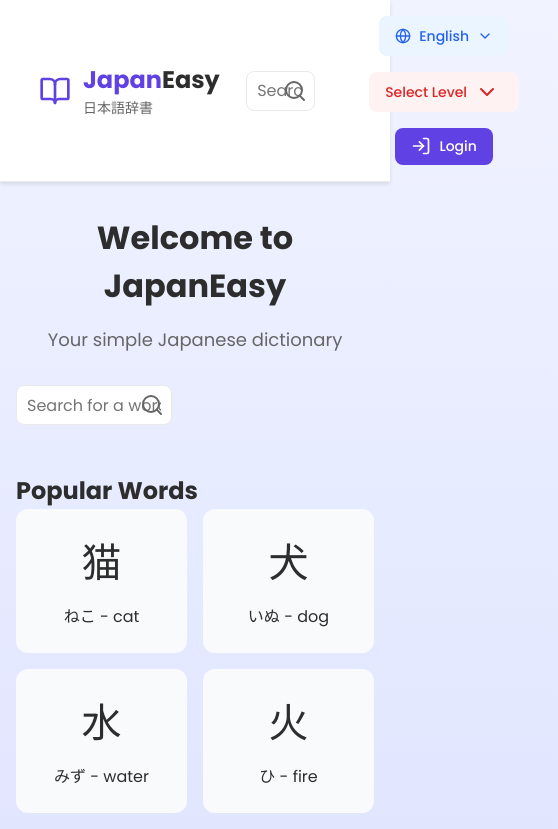
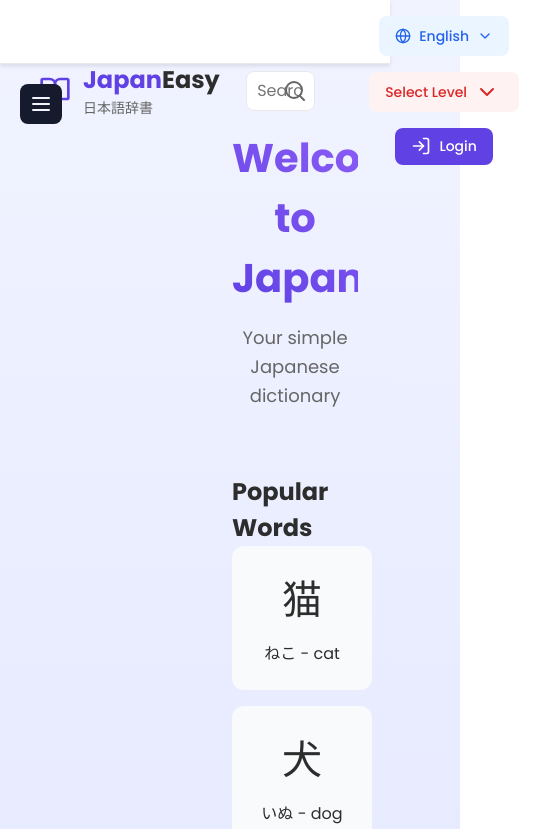
Before and after one commit to dodoododo/PBL3-Japanese-Dictionary, a React (Vite) app in the folder JapanEasyDict/: page / in a window 390 px wide. Shown: the top 829 px of the page, 558 px wide, since content can reach past the window. Built offline with nearby package versions, Linux system fonts and the light colour scheme.

Commit message:
corresponding website, changed header dropbar

```diff
--- a/JapanEasyDict/src/App.jsx
+++ b/JapanEasyDict/src/App.jsx
@@ -205,6 +205,18 @@ function App() {
         onLoginClick={handleLoginClick}
       />
 
+      <Sidebar onToggle={(isCollapsed) => {
+        const mainContainer = document.querySelector('.main-container');
+        if (mainContainer) {
+          if (window.innerWidth <= 768) {
+            mainContainer.classList.toggle('sidebar-visible', !isCollapsed);
+          } else {
+            mainContainer.classList.toggle('sidebar-collapsed', isCollapsed);
+          }
+        }
+      }} />
+
+      <div className="main-container">
         <main className="main">
           <div className="container">
             {!selectedLevel && !searchResult && !isLoading && !noResults && (
@@ -212,20 +224,7 @@ function App() {
                 <div className="welcome">
                   <h1>{translations.welcome}</h1>
                   <p>{translations.welcomeDesc}</p>
-                <div className="search-form">
-                  <input
-                    type="text"
-                    className="search-input"
-                    placeholder={translations.searchPlaceholder}
-                    value={searchTerm}
-                    onChange={(e) => setSearchTerm(e.target.value)}
-                  />
-                  <button onClick={handleSearch} className="search-button">
-                    <Search />
-                  </button>
                 </div>
-              </div>
-              <Sidebar />
                 <section>
                   <h2>{translations.popularWords}</h2>
                   <div className="kanji-grid">
@@ -353,6 +352,7 @@ function App() {
             )}
           </div>
         </main>
+      </div>
 
       <footer className="footer">
         <div className="container">
--- a/JapanEasyDict/src/components/HeaderComponents/Header.css
+++ b/JapanEasyDict/src/components/HeaderComponents/Header.css
@@ -69,7 +69,15 @@
     font-size: 0.875rem;
     font-weight: 500;
     cursor: pointer;
-    transition: background-color 0.2s;
+    transition: all 0.2s ease;
+}
+
+.dropdown-button svg:last-child {
+    transition: transform 0.2s ease;
+}
+
+.dropdown-button:hover {
+    filter: brightness(0.95);
 }
 
 .language-button {
@@ -86,14 +94,25 @@
 
 .dropdown-content {
     position: absolute;
-    top: calc(100% + 4px);
+    top: calc(100% + 8px);
     right: 0;
     background: white;
-    border-radius: 8px;
-    box-shadow: 0 4px 6px var(--box-shadow-color);
+    border-radius: 12px;
+    box-shadow: 0 4px 20px rgba(0, 0, 0, 0.1);
     min-width: 160px;
     z-index: 10;
     overflow: hidden;
+    opacity: 0;
+    transform: translateY(-10px);
+    pointer-events: none;
+    transition: all 0.2s ease;
+    border: 1px solid rgba(0, 0, 0, 0.05);
+}
+
+.dropdown-content.show {
+    opacity: 1;
+    transform: translateY(0);
+    pointer-events: auto;
 }
 
 .dropdown-item {
@@ -106,11 +125,42 @@
     font-size: 0.875rem;
     color: var(--text-color);
     cursor: pointer;
-    transition: background-color 0.2s;
+    transition: all 0.2s ease;
+    position: relative;
+}
+
+.dropdown-item:not(:last-child) {
+    border-bottom: 1px solid rgba(0, 0, 0, 0.05);
 }
 
 .dropdown-item:hover {
     background: var(--background-light);
+    color: var(--primary-color);
+    padding-left: 20px;
+}
+
+.dropdown-item:active {
+    background: var(--primary-color);
+    color: white;
+}
+
+/* Thêm mũi tên nhỏ phía trên dropdown */
+.dropdown-content::before {
+    content: '';
+    position: absolute;
+    top: -5px;
+    right: 20px;
+    width: 10px;
+    height: 10px;
+    background: white;
+    transform: rotate(45deg);
+    border-left: 1px solid rgba(0, 0, 0, 0.05);
+    border-top: 1px solid rgba(0, 0, 0, 0.05);
+}
+
+/* Xoay mũi tên khi dropdown mở */
+.dropdown.active .dropdown-button svg:last-child {
+    transform: rotate(180deg);
 }
 
 .header .login-button {
--- a/JapanEasyDict/src/components/HeaderComponents/Header.jsx
+++ b/JapanEasyDict/src/components/HeaderComponents/Header.jsx
@@ -52,7 +52,7 @@ const Header = ({
           </form>
 
           <div className="controls">
-            <div className="dropdown" ref={languageDropdownRef}>
+            <div className={`dropdown ${languageDropdownOpen ? 'active' : ''}`} ref={languageDropdownRef}>
               <button
                 className="dropdown-button language-button"
                 onClick={() => setLanguageDropdownOpen(!languageDropdownOpen)}
@@ -61,25 +61,29 @@ const Header = ({
                 {language === 'english' ? 'English' : 'Tiếng Việt'}
                 <ChevronDown />
               </button>
-              {languageDropdownOpen && (
-                <div className="dropdown-content">
+              <div className={`dropdown-content ${languageDropdownOpen ? 'show' : ''}`}>
                 <button
-                    onClick={() => setLanguage('english')}
+                  onClick={() => {
+                    setLanguage('english');
+                    setLanguageDropdownOpen(false);
+                  }}
                   className="dropdown-item"
                 >
                   English
                 </button>
                 <button
-                    onClick={() => setLanguage('vietnamese')}
+                  onClick={() => {
+                    setLanguage('vietnamese');
+                    setLanguageDropdownOpen(false);
+                  }}
                   className="dropdown-item"
                 >
                   Tiếng Việt
                 </button>
               </div>
-              )}
             </div>
 
-            <div className="dropdown" ref={levelDropdownRef}>
+            <div className={`dropdown ${levelDropdownOpen ? 'active' : ''}`} ref={levelDropdownRef}>
               <button
                 className="dropdown-button level-button"
                 onClick={() => setLevelDropdownOpen(!levelDropdownOpen)}
@@ -87,19 +91,20 @@ const Header = ({
                 {selectedLevel || translations.selectLevel}
                 <ChevronDown />
               </button>
-              {levelDropdownOpen && (
-                <div className="dropdown-content">
+              <div className={`dropdown-content ${levelDropdownOpen ? 'show' : ''}`}>
                 {levels.map((level) => (
                   <button
                     key={level}
-                      onClick={() => setSelectedLevel(level)}
+                    onClick={() => {
+                      setSelectedLevel(level);
+                      setLevelDropdownOpen(false);
+                    }}
                     className="dropdown-item"
                   >
                     {level}
                   </button>
                 ))}
               </div>
-              )}
             </div>
 
             <button
--- a/JapanEasyDict/src/components/SideBarComponents/SideBar.css
+++ b/JapanEasyDict/src/components/SideBarComponents/SideBar.css
@@ -10,10 +10,11 @@ body {
   background: linear-gradient(#F1F3FF, #CBD4FF);
 }
 .sidebar {
+
   position: fixed;
   top: 0;
   left: 0;
-  z-index: 1000;
+  z-index: 998;
   width: 200px;
   height: 100vh;
   background: #151A2D;
@@ -28,6 +29,7 @@ body {
   padding: 25px 20px;
   align-items: center;
   justify-content: space-between;
+  margin-top: 64px;
 }
 .sidebar-header .header-logo img {
   width: 46px;
@@ -193,24 +195,25 @@ body {
 }
 /* Responsive media query code for small screens */
 @media (max-width: 768px) {
+  .sidebar {
+    position: fixed;
+    left: -270px;
+    width: 270px;
+  }
+
+  .sidebar:not(.collapsed) {
+    left: 0;
+  }
+
   .sidebar-menu-button {
     position: fixed;
     left: 20px;
-    top: 20px;
+    top: 84px;
     height: 40px;
     width: 42px;
     display: flex;
     color: #F1F4FF;
     background: #151A2D;
-  }
-  .sidebar.collapsed {
-    width: 270px;
-    left: -270px;
-  }
-  .sidebar.collapsed .sidebar-header .sidebar-toggler {
-    transform: none;
-  }
-  .sidebar.collapsed .sidebar-nav .primary-nav {
-    transform: translateY(15px);
+    z-index: 1001;
   }
 }
--- a/JapanEasyDict/src/components/SideBarComponents/SideBar.jsx
+++ b/JapanEasyDict/src/components/SideBarComponents/SideBar.jsx
@@ -5,17 +5,19 @@ import { BookOpen, ChevronLeft, Menu,
          HelpCircle, LogOut } from 'lucide-react';
 import './Sidebar.css';
 
-const Sidebar = () => {
-  const [isCollapsed, setIsCollapsed] = useState(true);;
+const Sidebar = ({ onToggle }) => {
+  const [isCollapsed, setIsCollapsed] = useState(true);
   const [openDropdowns, setOpenDropdowns] = useState({});
 
   useEffect(() => {
     const handleResize = () => {
-      setIsCollapsed(window.innerWidth <= 1024);
+      const newIsCollapsed = window.innerWidth <= 1024;
+      setIsCollapsed(newIsCollapsed);
+      onToggle?.(newIsCollapsed);
     };
     window.addEventListener('resize', handleResize);
     return () => window.removeEventListener('resize', handleResize);
-  }, []);
+  }, [onToggle]);
 
   const toggleDropdown = (id) => {
     setOpenDropdowns(prev => ({
@@ -27,6 +29,7 @@ const Sidebar = () => {
   const toggleSidebar = () => {
     setIsCollapsed(!isCollapsed);
     setOpenDropdowns({});
+    onToggle?.(!isCollapsed);
   };
 
   const DropdownItem = ({ title, items }) => (
--- a/JapanEasyDict/src/index.css
+++ b/JapanEasyDict/src/index.css
@@ -16,8 +16,8 @@ body {
 }
 
 .container {
+  width: 100%;
   max-width: 1200px;
-  margin: 0 auto;
   padding: 0 2rem;
 }
 
@@ -25,9 +25,12 @@ body {
   background: white;
   border-bottom: 1px solid var(--border-color);
   box-shadow: 0 2px 4px var(--box-shadow-color);
-  position: sticky;
+  position: fixed;
   top: 0;
-  z-index: 100;
+  left: 0;
+  right: 0;
+  z-index: 999;
+  height: 64px;
 }
 
 .header-content {
@@ -71,25 +74,35 @@ body {
 }
 
 .main {
-  padding: 2rem 0;
+  width: 100%;
+  padding: 2rem;
+  display: flex;
+  flex-direction: column;
+  align-items: center;
 }
 
 .welcome {
   text-align: center;
-  max-width: 600px;
-  margin: 0 auto 3rem;
+  max-width: 800px;
+  margin: 1rem auto 3rem;
 }
 
 .welcome h1 {
-  font-size: 2.5rem;
-  margin-bottom: 1rem;
+  font-size: 3.5rem;
+  margin-bottom: 1.5rem;
   color: var(--text-color);
+  font-weight: 700;
+  background: linear-gradient(45deg, var(--primary-color), #8B5CF6);
+  -webkit-background-clip: text;
+  -webkit-text-fill-color: transparent;
+  background-clip: text;
 }
 
 .welcome p {
-  font-size: 1.125rem;
+  font-size: 1.25rem;
   color: #666;
-  margin-bottom: 2rem;
+  margin-bottom: 0;
+  line-height: 1.6;
 }
 
 .kanji-grid {
@@ -231,16 +244,44 @@ body {
   background: var(--background-light);
   padding: 2rem 0;
   margin-top: 3rem;
+  margin-left: 200px;
+  transition: margin-left 0.4s ease;
+}
+
+.main-container.sidebar-collapsed ~ .footer {
+  margin-left: 83px;
 }
 
 .footer p {
   text-align: center;
   color: #666;
+  margin-left: 400px;
   font-size: 0.875rem;
   margin: 0.5rem 0;
 }
 
 @media (max-width: 768px) {
+  .main-container {
+    margin-left: 0;
+    transition: margin-left 0.4s ease;
+  }
+
+  .main-container.sidebar-visible {
+    margin-left: 270px;
+  }
+
+  .footer {
+    margin-left: 0;
+  }
+
+  .main-container.sidebar-visible ~ .footer {
+    margin-left: 270px;
+  }
+
+  .main {
+    padding: 1rem;
+  }
+
   .container {
     padding: 0 1rem;
   }
@@ -269,8 +310,17 @@ body {
     gap: 0.5rem;
   }
 
+  .welcome {
+    margin: 3rem auto 4rem;
+  }
+
   .welcome h1 {
-    font-size: 2rem;
+    font-size: 2.5rem;
+    margin-bottom: 1rem;
+  }
+
+  .welcome p {
+    font-size: 1.125rem;
   }
 
   .kanji-grid {
@@ -475,3 +525,19 @@ body {
 .close-button:hover {
   background: var(--background-light);
 }
+
+.app {
+  min-height: 100vh;
+  background: linear-gradient(#F1F3FF, #CBD4FF);
+}
+
+.main-container {
+  min-height: 100vh;
+  padding-top: 64px;
+  margin-left: 200px;
+  transition: margin-left 0.4s ease;
+}
+
+.main-container.sidebar-collapsed {
+  margin-left: 83px;
+}
```
Lines whose indentation alone changed are shown as unchanged.
